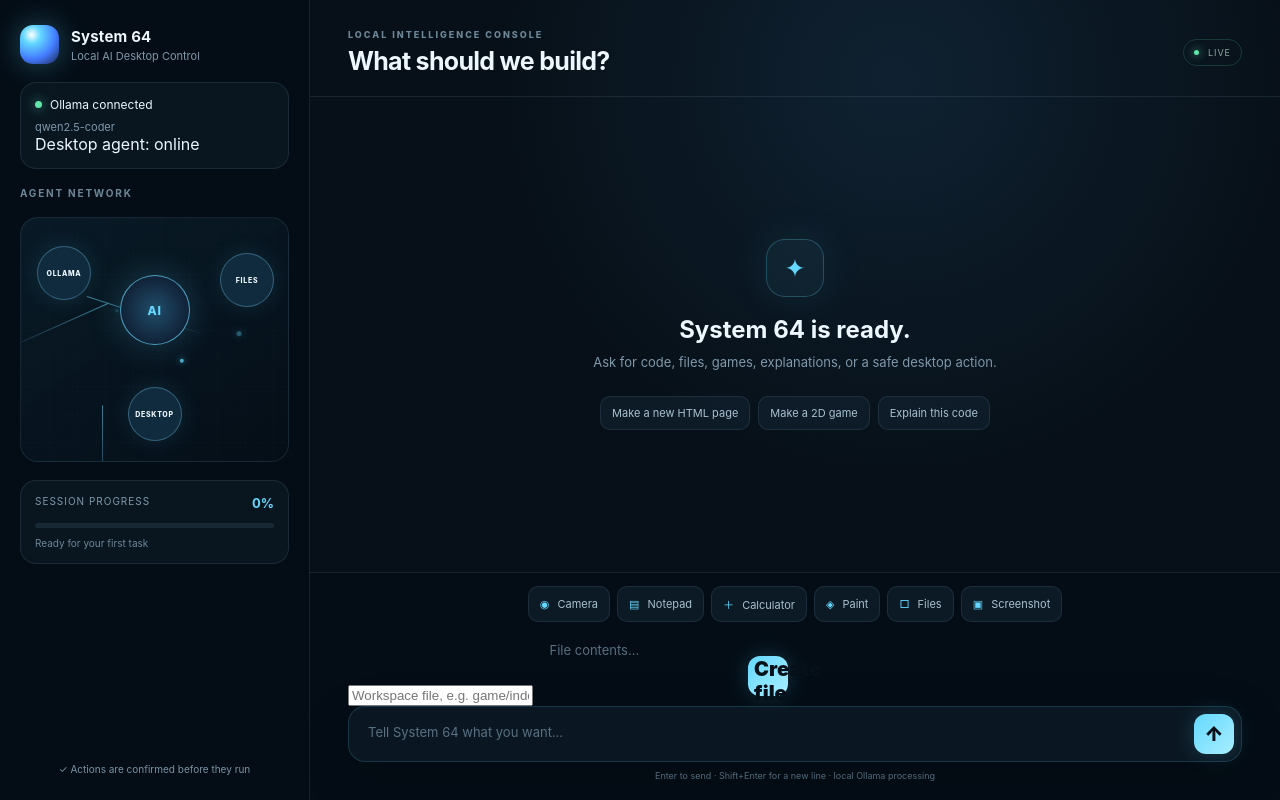
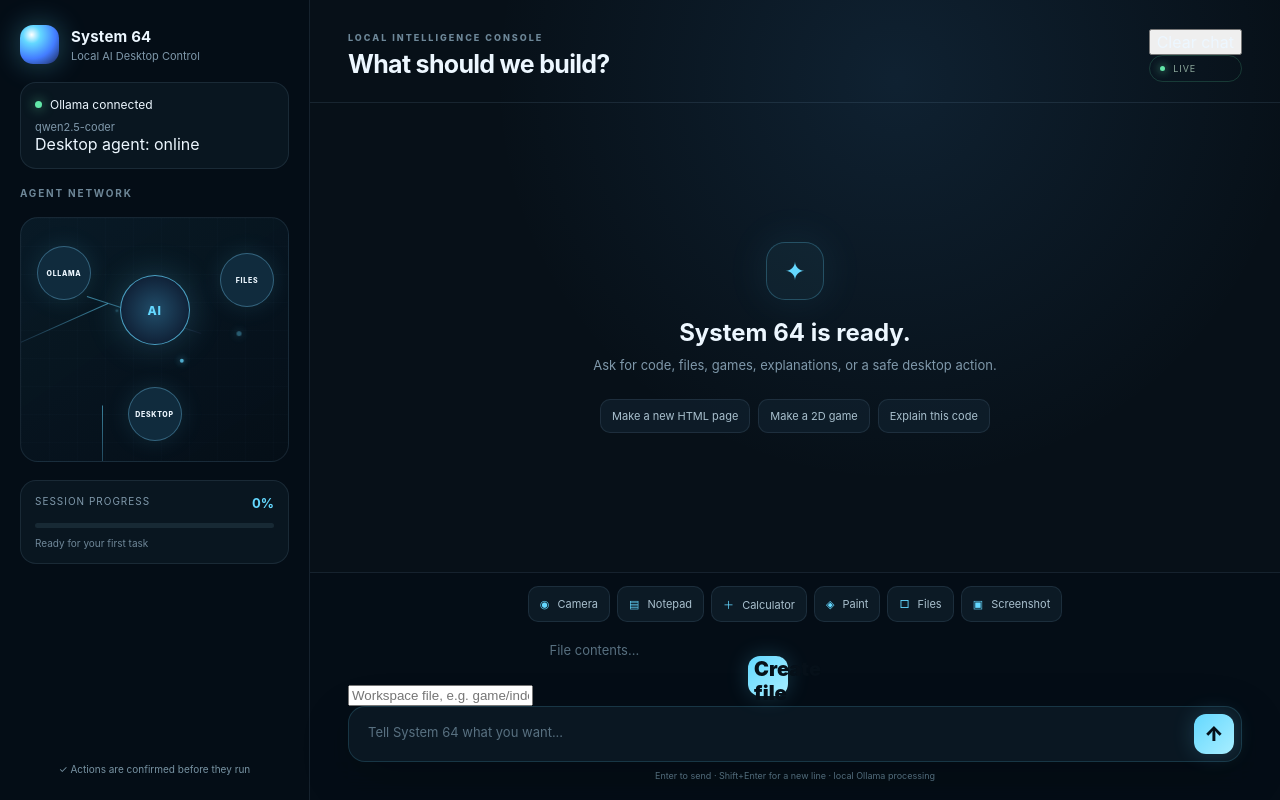
Before and after one commit to saeedkarimzai9/chat_bot, a Flask app: page / in a window 1280 px wide. Run offline with Flask 3, Linux system fonts and the light colour scheme; data that the repository does not hold is empty.

Commit message:
Improve System 64 console controls and chat UI

```diff
--- a/templates/index.html
+++ b/templates/index.html
@@ -18,7 +18,7 @@
     </aside>
 
     <main class="main-panel">
-      <header class="topbar"><div><div class="eyebrow">LOCAL INTELLIGENCE CONSOLE</div><h1>What should we build?</h1></div><div class="live-badge"><span></span> LIVE</div></header>
+      <header class="topbar"><div><div class="eyebrow">LOCAL INTELLIGENCE CONSOLE</div><h1>What should we build?</h1></div><div class="topbar-actions"><button id="clearChatBtn" class="utility-btn" type="button">Clear chat</button><div class="live-badge"><span></span> LIVE</div></div></header>
 
       <section class="chat-area" id="chatArea">
         <div class="welcome" id="welcome"><div class="welcome-icon">✦</div><h2>System 64 is ready.</h2><p>Ask for code, files, games, explanations, or a safe desktop action.</p><div class="examples"><button data-prompt="Make a new HTML page">Make a new HTML page</button><button data-prompt="Make a 2D game where I can move up, down, left, and right">Make a 2D game</button><button data-prompt="Explain this code">Explain this code</button></div></div>
@@ -58,6 +58,7 @@
 
 function setProgress(value, label) { progress = Math.max(0, Math.min(100, value)); progressBar.style.width = progress + '%'; progressValue.textContent = progress + '%'; progressLabel.textContent = label; }
 function addMessage(role, text) { welcome?.remove(); const row = document.createElement('div'); row.className = 'message-row ' + role; const bubble = document.createElement('div'); bubble.className = 'message-bubble'; bubble.textContent = text; row.appendChild(bubble); chatArea.appendChild(row); chatArea.scrollTop = chatArea.scrollHeight; }
+function resetChat() { chatArea.innerHTML = ''; chatArea.appendChild(welcome); welcome.style.display = ''; setProgress(0, 'Ready for your first task'); input.focus(); }
 
 async function sendMessage(message) {
   if (!message.trim()) return;
@@ -70,6 +71,7 @@
 form.addEventListener('submit', event => { event.preventDefault(); sendMessage(input.value); });
 input.addEventListener('keydown', event => { if (event.key === 'Enter' && !event.shiftKey) { event.preventDefault(); form.requestSubmit(); } });
 document.querySelectorAll('[data-prompt]').forEach(button => button.addEventListener('click', () => sendMessage(button.dataset.prompt)));
+document.getElementById('clearChatBtn').addEventListener('click', () => { if (confirm('Clear this chat from the screen?')) resetChat(); });
 
 document.querySelectorAll('.action-btn[data-app]').forEach(button => button.addEventListener('click', async () => {
   const app = button.dataset.app, label = button.textContent.trim(); if (!confirm('Open ' + label + '?')) return; setProgress(45, 'Opening ' + label + '...');
```
